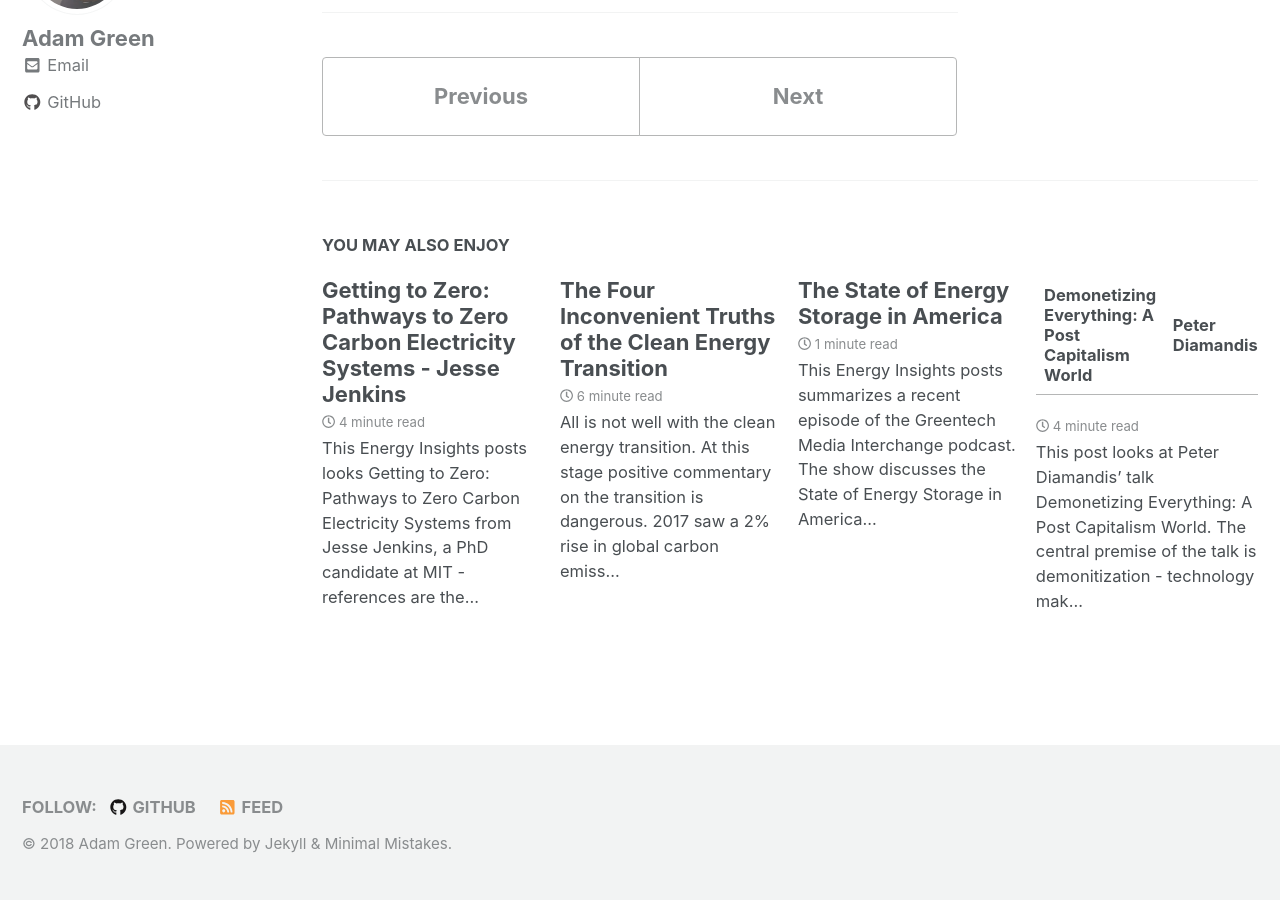
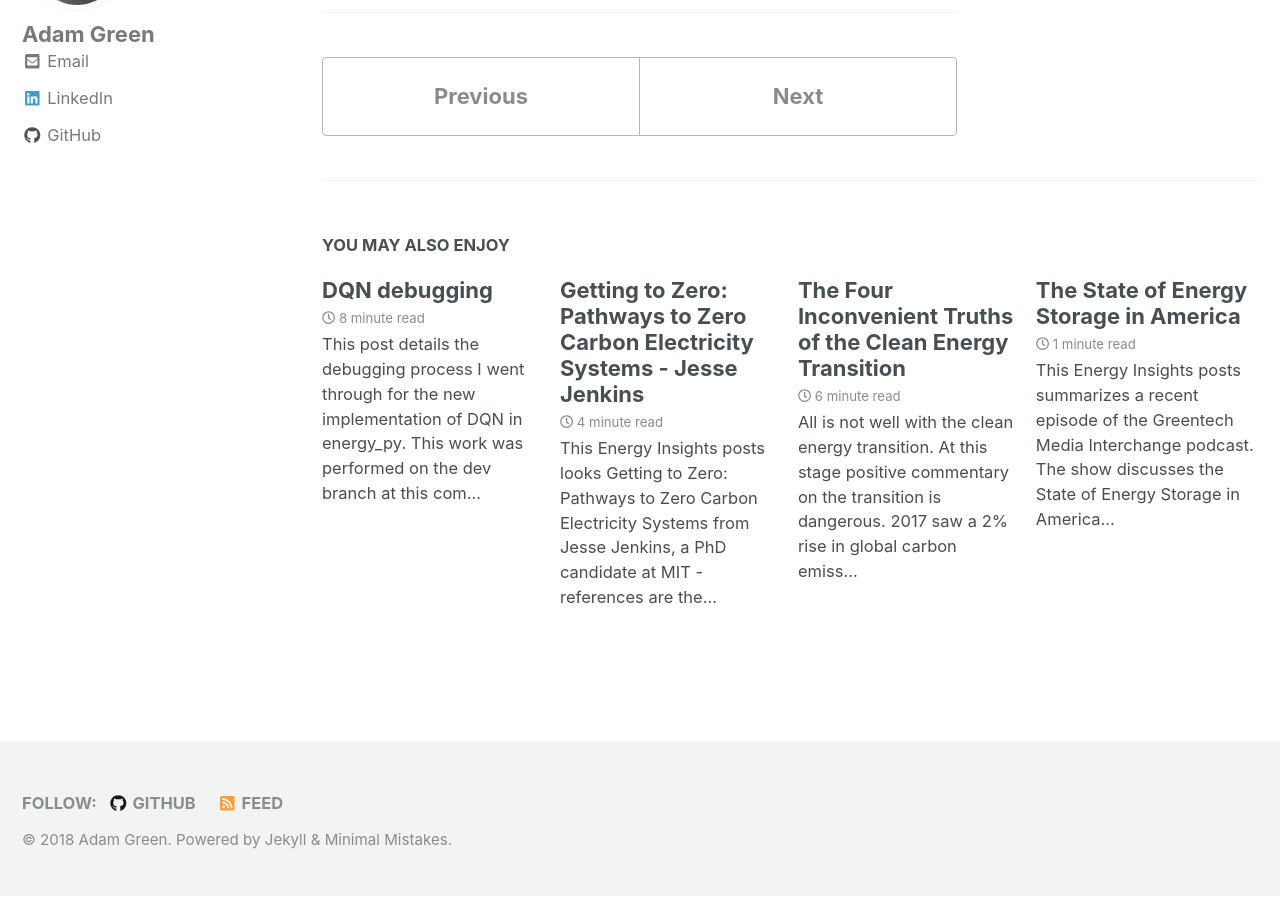
Before and after one commit to ADGEfficiency/adgefficiency.github.io, a Jekyll site: the page built from _posts/2017-10-30-jevons-paradox.md, in a window 1280 px wide and 900 px high, scrolled down 2800 px. Built offline with Jekyll 4.4.1, drawn with Linux system fonts in a browser that asks for light colours; nearby versions of some CDN libraries; some of the changed lines change nothing that is shown.

Commit message:
moved dqn debug into posts

```diff
--- a/_config.yml
+++ b/_config.yml
@@ -118,7 +118,7 @@ author:
   keybase          :
   instagram        :
   lastfm           :
-  linkedin         : # "john-doe-12345678" (the last part of your profile url, e.g. https://www.linkedin.com/in/john-doe-12345678)
+  linkedin         : "adgefficiency"
   pinterest        :
   soundcloud       :
   stackoverflow    : # "123456/username" (the last part of your profile url, e.g. https://stackoverflow.com/users/123456/username)
--- a/drafts/dqn_debugging.md
+++ b/_posts/2018-07-07-dqn-debugging.md
@@ -1,5 +1,5 @@
 ---
-title: 'HHV vs LHV - GCV vs NCV'
+title: 'DQN debugging'
 date: '2018-07-07'
 categories:
   - Machine Learning
```
